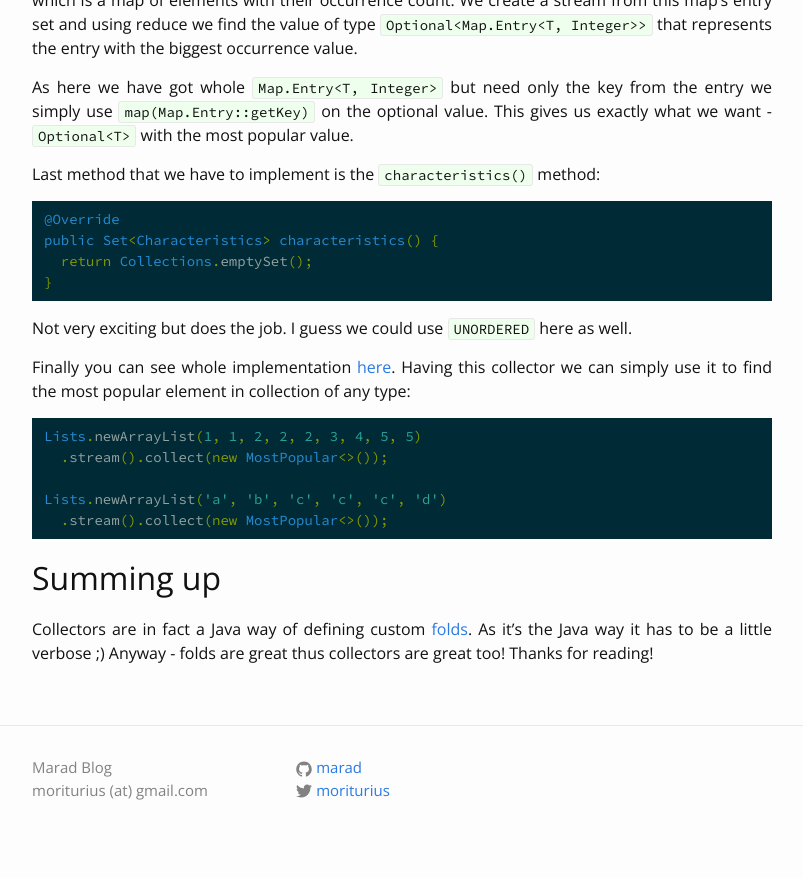
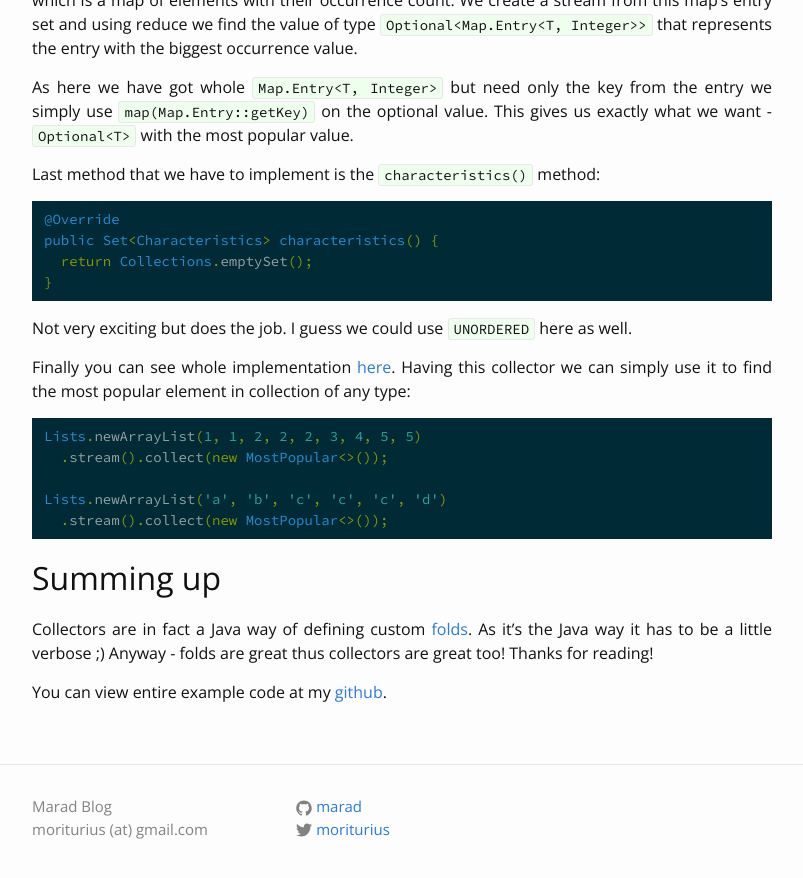
Before and after one commit to marad/blog, a Jekyll site: the page built from _posts/2015-07-31-custom-java-8-collectors.md, in a window 1280 px wide and 900 px high, scrolled down 3426 px. Shown: the top 878 px of the window, without its empty margins (238-1041 px from the left). Built offline with Jekyll 4.4.1, drawn with Linux system fonts in a browser that asks for light colours; comment, search, counter and statistics services are not loaded.

Commit message:
Added link to github example for custom java 8 collectors

```diff
--- a/_posts/2015-07-31-custom-java-8-collectors.md
+++ b/_posts/2015-07-31-custom-java-8-collectors.md
@@ -193,6 +193,9 @@ Lists.newArrayList('a', 'b', 'c', 'c', 'c', 'd')
 Collectors are in fact a Java way of defining custom [folds][folds]. As it's the Java way it has to
 be a little verbose ;) Anyway - folds are great thus collectors are great too! Thanks for reading!
 
+You can view entire example code at my [github][example].
+
 [code]: http://pastebin.com/k5QPqn7Q
 [folds]: https://en.wikipedia.org/wiki/Fold_(higher-order_function)
 [source]: http://www.nurkiewicz.com/2014/07/introduction-to-writing-custom.html
+[example]: https://github.com/marad/java8-custom-collector-example
```
Also changed, not shown: _drafts/cake-pattern.md (+1 -1 lines).
